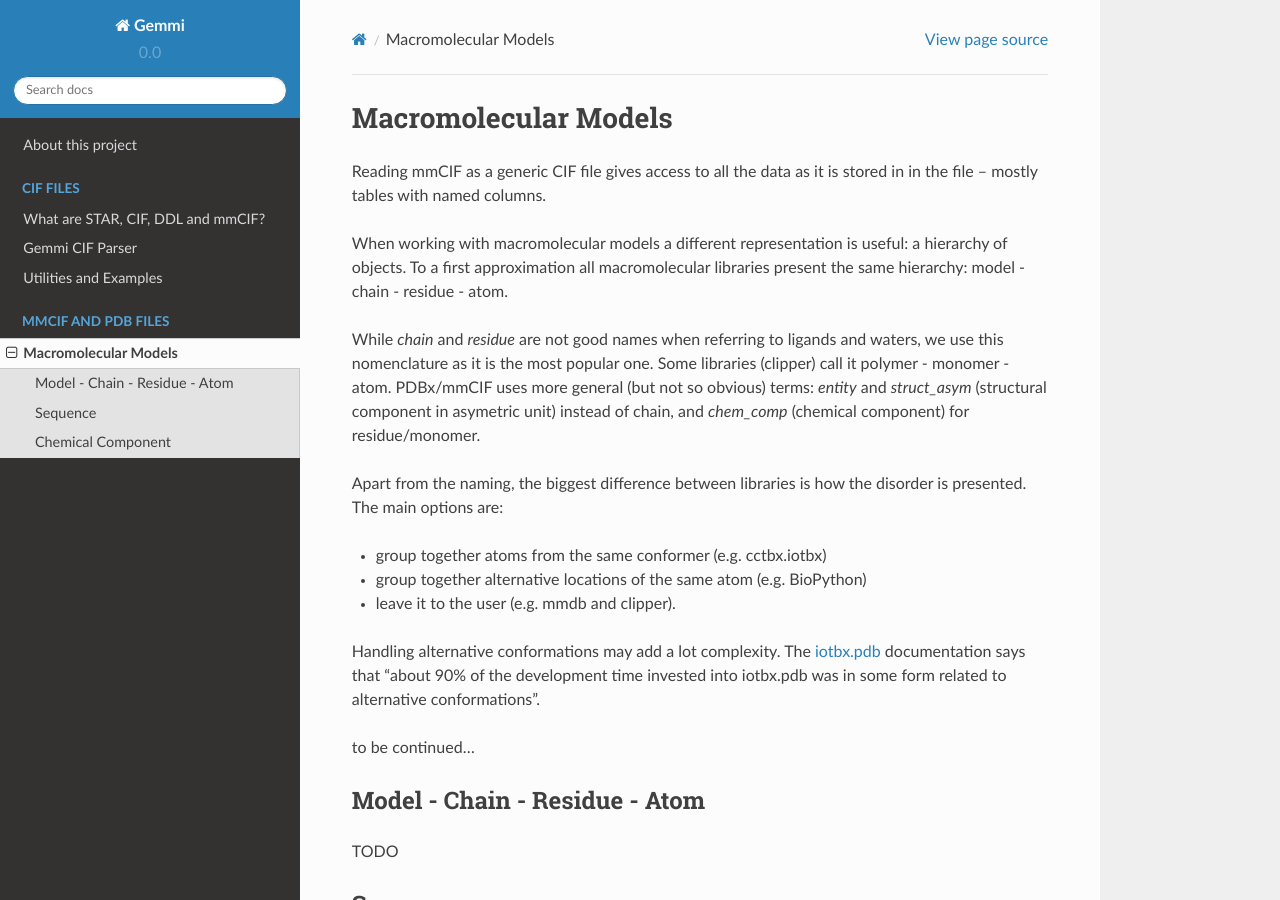
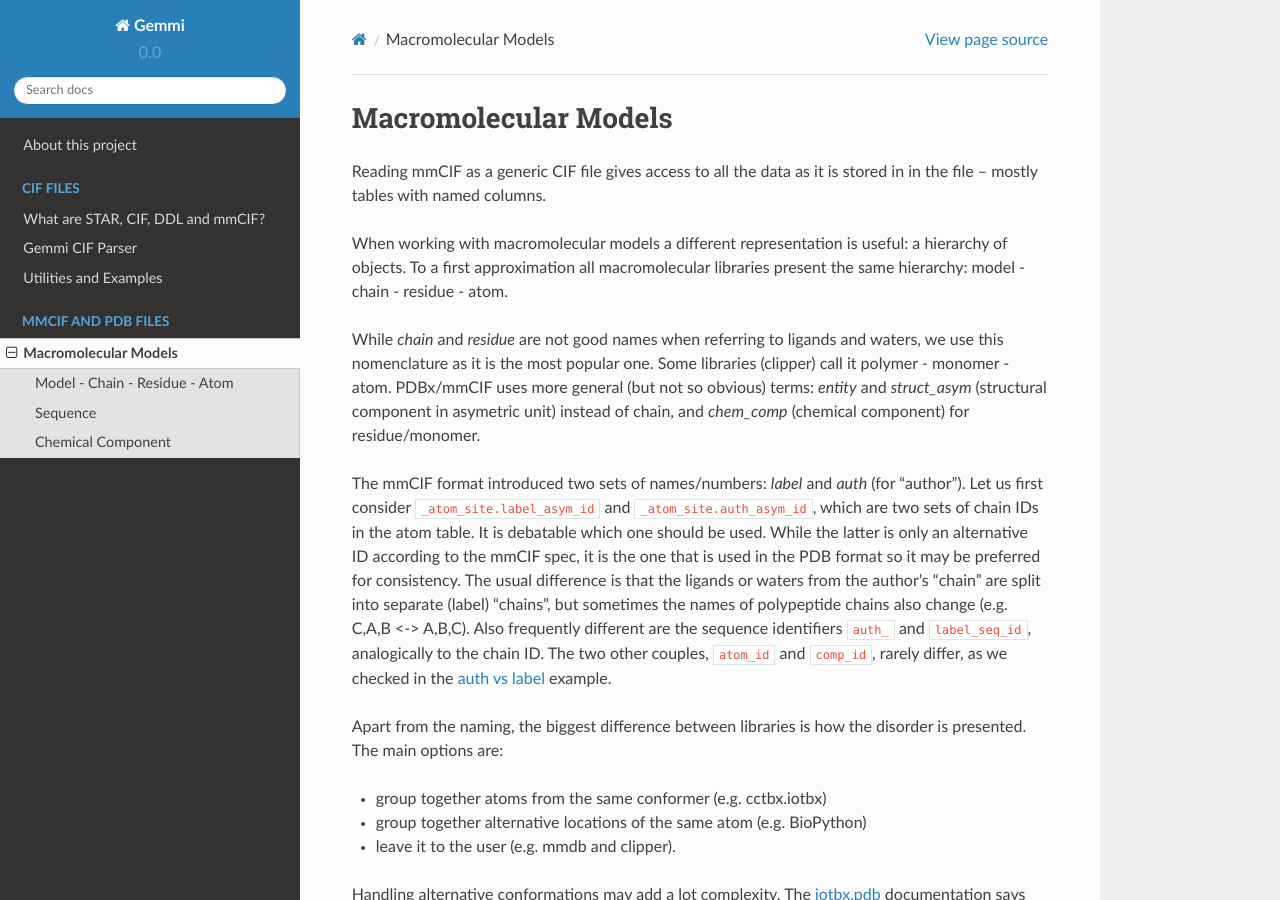
Before and after one commit to project-gemmi/gemmi, a Sphinx documentation site: the page built from docs/mmcif.rst, in a window 1280 px wide and 900 px high. Built offline with Sphinx 7.4.7 and the Read the Docs theme 2.0.0, drawn with Linux system fonts in a browser that asks for light colours; pages that are not in the unit, such as notebooks, are missing from menus.

Commit message:
update docs

```diff
--- a/docs/cif-utils.rst
+++ b/docs/cif-utils.rst
@@ -47,6 +47,8 @@ We normally run them on a
 archive (30GB+ gzipped, don't uncompress!) to perform PDB-wide analyses,
 
 __ https://github.com/project-gemmi/gemmi/tree/master/examples
+
+.. _auth_label_example:
 
 auth vs label
 -------------
--- a/docs/convert-help.txt
+++ b/docs/convert-help.txt
@@ -5,7 +5,7 @@ Usage:
 
 General options:
   -h, --help             Print usage and exit.
-  -f json|cif            Output format (default: the file extension).
+  --to=json|pdb          Output format (default: the file extension).
 
 CIF output options:
   -b, --bare-tags        Output tags without the first underscore.
--- a/docs/index.rst
+++ b/docs/index.rst
@@ -16,3 +16,4 @@ Gemmi - General MacroMolecular I/O
    :caption: mmCIF and PDB files
 
    mmcif
+   mol-utils
--- a/docs/mmcif.rst
+++ b/docs/mmcif.rst
@@ -1,6 +1,6 @@
 
 Macromolecular Models
-=====================
+#####################
 
 Reading mmCIF as a generic CIF file gives access
 to all the data as it is stored in in the file --
@@ -18,6 +18,22 @@ PDBx/mmCIF uses more general (but not so obvious) terms:
 *entity* and *struct_asym* (structural component in asymetric unit)
 instead of chain,
 and *chem_comp* (chemical component) for residue/monomer.
+
+The mmCIF format introduced two sets of names/numbers:
+*label* and *auth* (for "author").
+Let us first consider ``_atom_site.label_asym_id`` and
+``_atom_site.auth_asym_id``, which are two sets of chain IDs
+in the atom table.
+It is debatable which one should be used. While the latter is only
+an alternative ID according to the mmCIF spec, it is the one that is
+used in the PDB format so it may be preferred for consistency.
+The usual difference is that the ligands or waters from the author's
+"chain" are split into separate (label) "chains", but sometimes
+the names of polypeptide chains also change (e.g. C,A,B <-> A,B,C).
+Also frequently different are the sequence identifiers
+``auth_`` and ``label_seq_id``, analogically to the chain ID.
+The two other couples, ``atom_id`` and ``comp_id``, rarely differ,
+as we checked in the :ref:`auth_label_example` example.
 
 Apart from the naming, the biggest difference between libraries is
 how the disorder is presented. The main options are:
@@ -38,16 +54,16 @@ to be continued...
 
 
 Model - Chain - Residue - Atom
-------------------------------
+==============================
 
 TODO
 
 Sequence
---------
+========
 
 TODO
 
 Chemical Component
-------------------
+==================
 
 TODO
```
Also changed, not shown: other parts of docs/convert-help.txt (+0 -1 lines).
